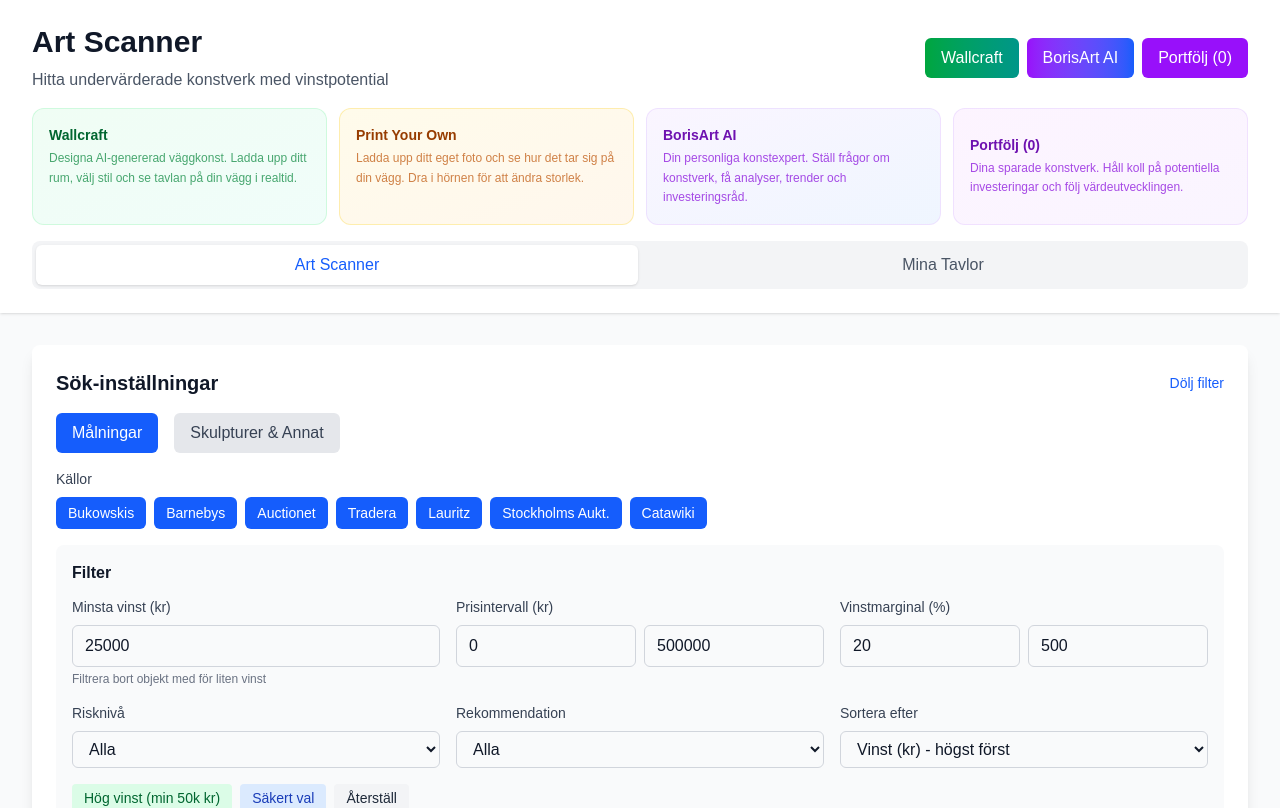
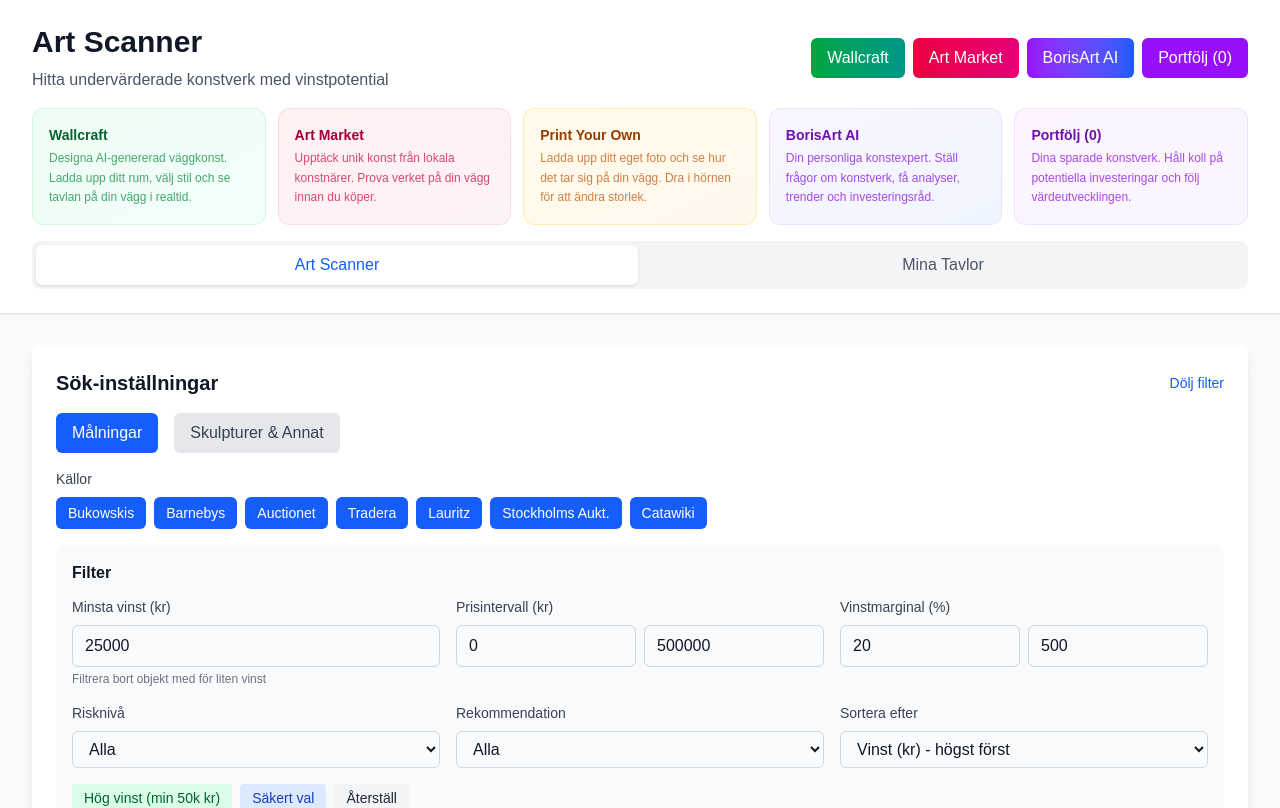
Before and after one commit to Mats6102hamberg/artboris, a Next.js app: page / in a window 1280 px wide. Shown: the top 808 px of the page. Built offline with nearby package versions, Linux system fonts and the light colour scheme.

Commit message:
feat: lägg till Art Market-länk på startsidan (header + feature-kort)

```diff
--- a/src/app/page.tsx
+++ b/src/app/page.tsx
@@ -187,6 +187,12 @@ export default function Home() {
               >
                 Wallcraft
               </a>
+              <a
+                href="/market"
+                className="bg-gradient-to-r from-rose-600 to-pink-600 text-white px-4 py-2 rounded-md hover:from-rose-700 hover:to-pink-700 transition-all"
+              >
+                Art Market
+              </a>
               <button
                 onClick={() => setShowBorisChat(!showBorisChat)}
                 className="bg-gradient-to-r from-purple-600 to-blue-600 text-white px-4 py-2 rounded-md hover:from-purple-700 hover:to-blue-700 transition-all"
@@ -203,11 +209,17 @@ export default function Home() {
           </div>
 
           {/* Beskrivningar under knapparna */}
-          <div className="mt-4 grid grid-cols-1 sm:grid-cols-2 lg:grid-cols-4 gap-3">
+          <div className="mt-4 grid grid-cols-1 sm:grid-cols-2 lg:grid-cols-5 gap-3">
             <a href="/wallcraft" className="group block bg-gradient-to-br from-green-50 to-teal-50 border border-green-200/60 rounded-xl p-4 hover:shadow-md hover:border-green-300 transition-all">
               <h3 className="text-sm font-semibold text-green-800 group-hover:text-green-900">Wallcraft</h3>
               <p className="text-xs text-green-700/70 mt-1 leading-relaxed">
                 Designa AI-genererad väggkonst. Ladda upp ditt rum, välj stil och se tavlan på din vägg i realtid.
+              </p>
+            </a>
+            <a href="/market" className="group block bg-gradient-to-br from-rose-50 to-pink-50 border border-rose-200/60 rounded-xl p-4 hover:shadow-md hover:border-rose-300 transition-all">
+              <h3 className="text-sm font-semibold text-rose-800 group-hover:text-rose-900">Art Market</h3>
+              <p className="text-xs text-rose-700/70 mt-1 leading-relaxed">
+                Upptäck unik konst från lokala konstnärer. Prova verket på din vägg innan du köper.
               </p>
             </a>
             <a href="/wallcraft/print-your-own" className="group block bg-gradient-to-br from-amber-50 to-orange-50 border border-amber-200/60 rounded-xl p-4 hover:shadow-md hover:border-amber-300 transition-all">
--- a/src/app/wallcraft/page.tsx
+++ b/src/app/wallcraft/page.tsx
@@ -38,6 +38,9 @@ export default function WallcraftLanding() {
           </span>
         </div>
         <div className="flex items-center gap-4">
+          <a href="/market" className="text-sm font-medium text-gray-600 hover:text-gray-900 transition-colors hidden sm:block">
+            Art Market
+          </a>
           <a href="/wallcraft/gallery" className="text-sm font-medium text-gray-600 hover:text-gray-900 transition-colors hidden sm:block">
             {t('nav.gallery')}
           </a>
@@ -75,6 +78,7 @@ export default function WallcraftLanding() {
       {/* Mobile menu dropdown */}
       {mobileMenuOpen && (
         <div className="sm:hidden bg-white border-b border-gray-200/60 px-6 py-4 space-y-3 animate-in slide-in-from-top-2">
+          <a href="/market" className="block text-base font-medium text-gray-700 py-2">Art Market</a>
           <a href="/wallcraft/gallery" className="block text-base font-medium text-gray-700 py-2">{t('nav.gallery')}</a>
           <p className="text-xs font-semibold text-gray-400 uppercase tracking-wider pt-2">Creative Tools</p>
           <a href="/wallcraft/mandala" className="block text-base font-medium text-gray-700 py-2">Mandala Maker</a>
```
